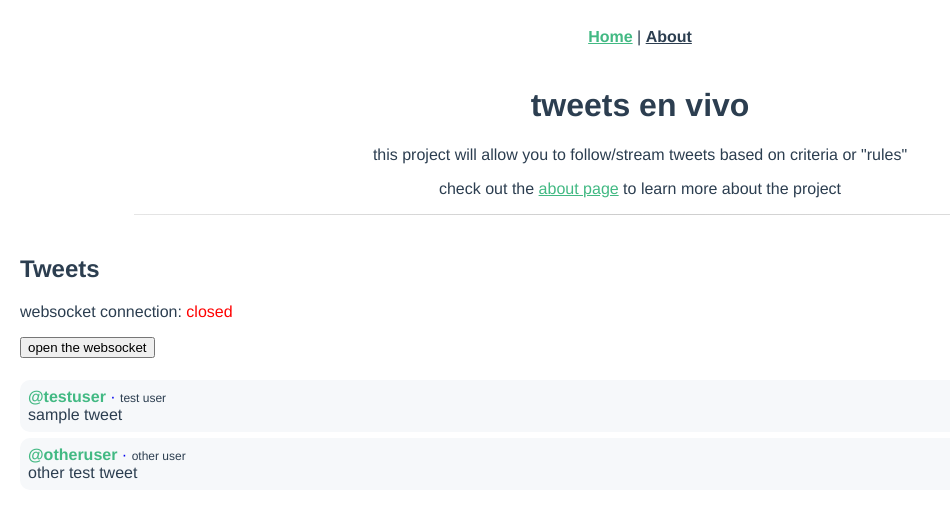
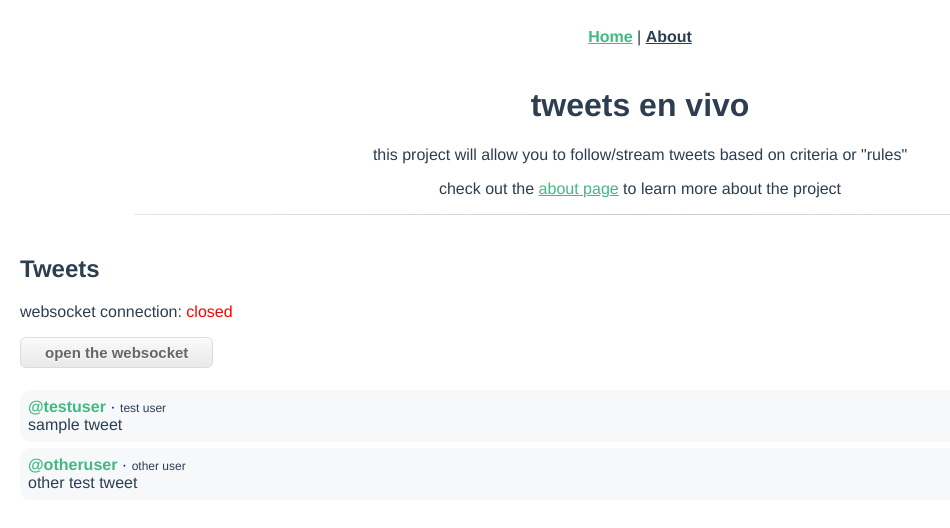
Before and after one commit to nickbouldien/tweets-en-vivo, a Vue app in the folder frontend/: page / in a window 1280 px wide. Shown: the top 528 px of the page, without its empty margins (0-950 px from the left). Built offline with nearby package versions, Linux system fonts and the light colour scheme.

Commit message:
add some rudimentary button styles

```diff
--- a/frontend/src/components/ConnectionInfo.vue
+++ b/frontend/src/components/ConnectionInfo.vue
@@ -43,6 +43,34 @@ export default class ConnectionInfo extends Vue {
 </script>
 
 <style scoped lang="scss">
+/* TODO - extract all of this to a custom component */
+button {
+	background: linear-gradient(to bottom, #f9f9f9 5%, #e9e9e9 100%);
+	background-color: #f9f9f9;
+	box-shadow: inset 0px 1px 0px 0px #ffffff;
+	border: 1px solid #dcdcdc;
+	border-radius: 6px;
+	cursor: pointer;
+	color: #666666;
+	display: inline-block;
+	font-family: Arial;
+	font-size: 15px;
+	font-weight: bold;
+	padding: 6px 24px;
+	text-decoration: none;
+	text-shadow: 0px 1px 0px #ffffff;
+
+  &:hover {
+    background: linear-gradient(to bottom, #e9e9e9 5%, #f9f9f9 100%);
+    background-color: #e9e9e9;
+  }
+
+  &:active {
+    position: relative;
+    top: 1px;
+  }
+}
+
 .closed {
   color: red;
 }
```
